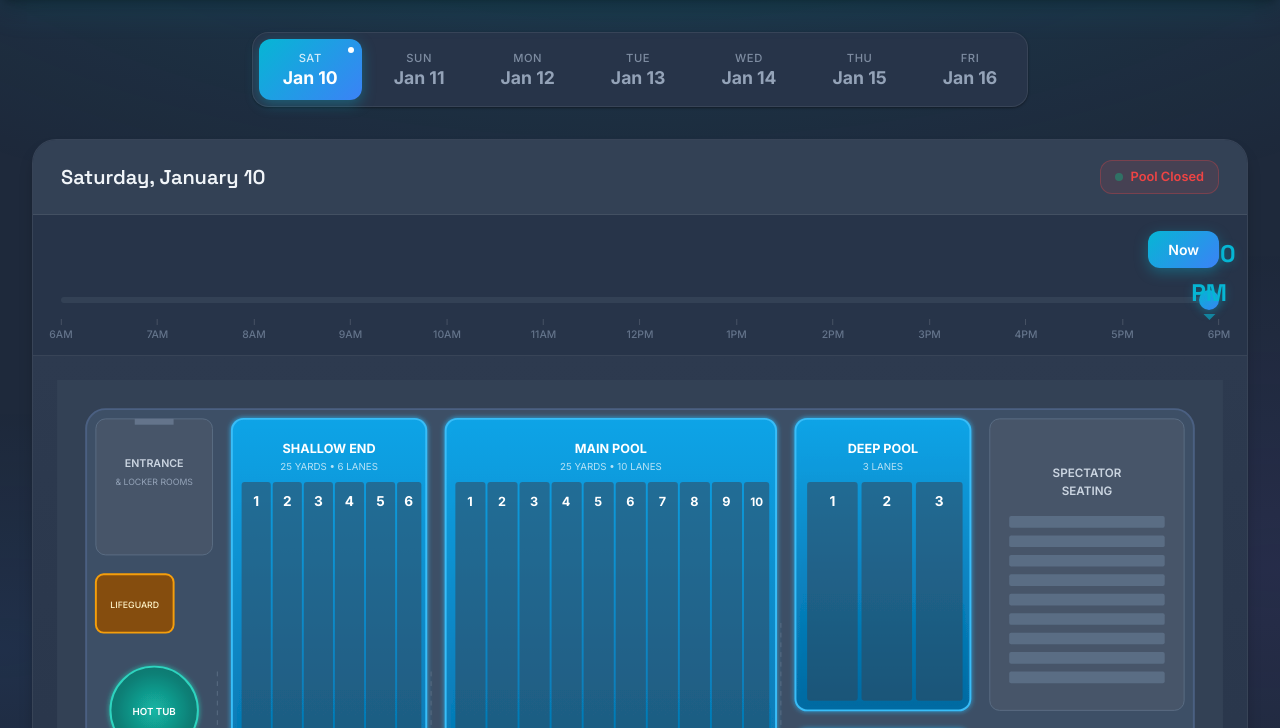
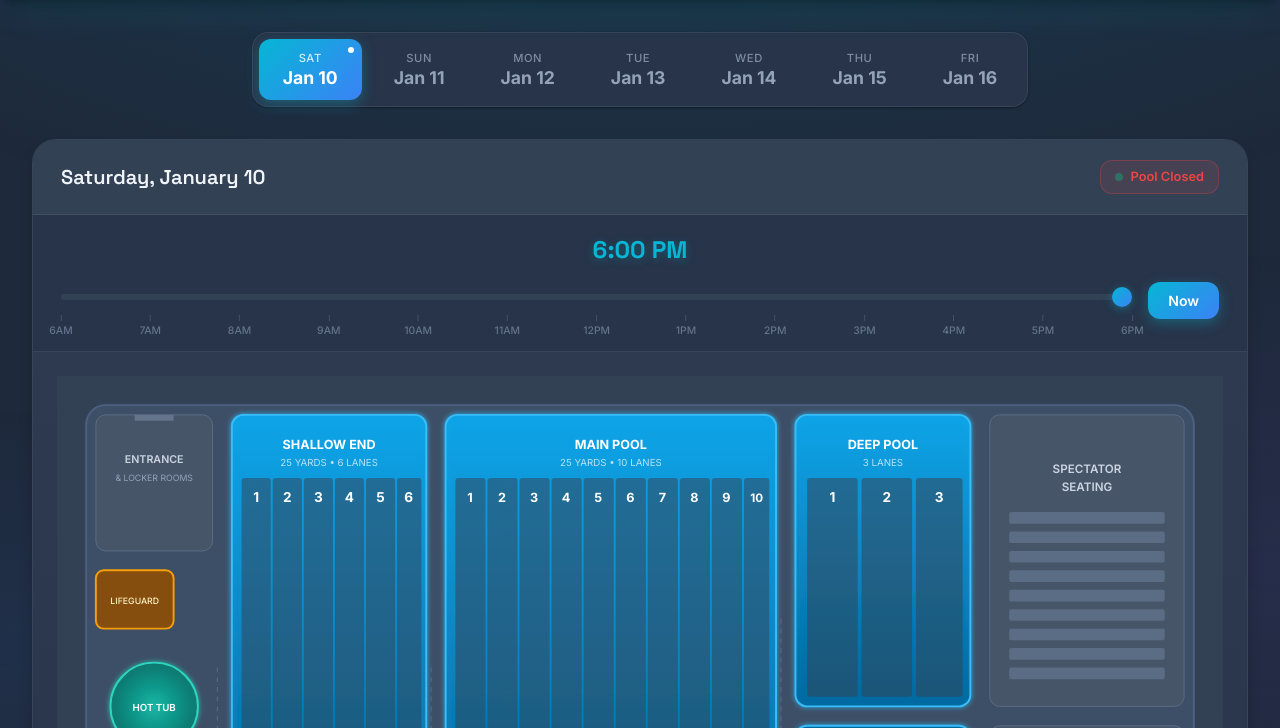
Before and after one commit to otterholte/PoolScheduleVisualizer, a plain HTML site: page index.html in a window 1280 px wide. Shown: the part 72-800 px from the top of the page. Drawn offline with Linux system fonts and the light colour scheme.

Commit message:
Fix time nav layout - centered time display, Now button inline with slider

```diff
--- a/css/style.css
+++ b/css/style.css
@@ -384,33 +384,15 @@ body::before {
 
 /* Time Navigation */
 .time-nav {
-  padding: 20px 28px 16px;
+  padding: 16px 28px 16px;
   border-bottom: 1px solid var(--border-subtle);
   background: var(--bg-secondary);
   position: relative;
 }
 
-.time-nav__now-btn {
-  position: absolute;
-  top: 16px;
-  right: 28px;
-  z-index: 10;
-}
-
-.time-slider-container {
-  position: relative;
-  padding-top: 50px;
-  padding-bottom: 28px;
-}
-
 .time-nav__floating-label {
-  position: absolute;
-  top: 0;
-  left: 0;
-  transform: translateX(-50%);
   text-align: center;
-  pointer-events: none;
-  transition: left 0.05s ease-out;
+  margin-bottom: 12px;
 }
 
 .time-nav__display {
@@ -421,18 +403,16 @@ body::before {
   text-shadow: 0 2px 10px rgba(6, 182, 212, 0.3);
 }
 
-.time-nav__floating-label::after {
-  content: '';
-  position: absolute;
-  bottom: -8px;
-  left: 50%;
-  transform: translateX(-50%);
-  width: 0;
-  height: 0;
-  border-left: 6px solid transparent;
-  border-right: 6px solid transparent;
-  border-top: 6px solid var(--accent-cyan);
-  opacity: 0.6;
+.time-nav__slider-row {
+  display: flex;
+  align-items: flex-start;
+  gap: 16px;
+}
+
+.time-slider-container {
+  flex: 1;
+  position: relative;
+  padding-bottom: 28px;
 }
 
 .time-slider {
--- a/index.html
+++ b/index.html
@@ -55,13 +55,15 @@
 
       <!-- Time Navigation -->
       <div class="time-nav">
-        <button class="btn btn--primary btn--sm time-nav__now-btn" id="btnNow">Now</button>
-        <div class="time-slider-container">
-          <div class="time-nav__floating-label" id="timeFloatingLabel">
-            <span class="time-nav__display" id="timeDisplay">10:00 AM</span>
+        <div class="time-nav__floating-label" id="timeFloatingLabel">
+          <span class="time-nav__display" id="timeDisplay">10:00 AM</span>
+        </div>
+        <div class="time-nav__slider-row">
+          <div class="time-slider-container">
+            <input type="range" class="time-slider" id="timeSlider" min="360" max="1080" step="15" value="600">
+            <div class="time-slider-marks"></div>
           </div>
-          <input type="range" class="time-slider" id="timeSlider" min="360" max="1080" step="15" value="600">
-          <div class="time-slider-marks"></div>
+          <button class="btn btn--primary btn--sm" id="btnNow">Now</button>
         </div>
       </div>
 
--- a/js/app.js
+++ b/js/app.js
@@ -21,7 +21,6 @@ class PoolScheduleApp {
       floorplanTitle: document.getElementById('floorplanTitle'),
       statusBadge: document.getElementById('statusBadge'),
       timeDisplay: document.getElementById('timeDisplay'),
-      timeFloatingLabel: document.getElementById('timeFloatingLabel'),
       timeSlider: document.getElementById('timeSlider'),
       btnNow: document.getElementById('btnNow'),
       floorplan: document.getElementById('floorplan'),
@@ -294,13 +293,7 @@ class PoolScheduleApp {
     // Time slider
     this.elements.timeSlider.addEventListener('input', (e) => {
       this.selectedTimeMinutes = parseInt(e.target.value, 10);
-      this.updateFloatingLabelPosition();
       this.updateDisplay();
-    });
-
-    // Update floating label on window resize
-    window.addEventListener('resize', () => {
-      this.updateFloatingLabelPosition();
     });
 
     // Now button
@@ -429,25 +422,6 @@ class PoolScheduleApp {
 
   updateTimeSlider() {
     this.elements.timeSlider.value = this.selectedTimeMinutes;
-    this.updateFloatingLabelPosition();
-  }
-
-  updateFloatingLabelPosition() {
-    const slider = this.elements.timeSlider;
-    const label = this.elements.timeFloatingLabel;
-    if (!slider || !label) return;
-
-    const min = parseInt(slider.min);
-    const max = parseInt(slider.max);
-    const value = parseInt(slider.value);
-    const percentage = (value - min) / (max - min);
-
-    // Account for thumb width (roughly 20px)
-    const sliderWidth = slider.offsetWidth;
-    const thumbOffset = 10; // half of thumb width
-    const position = percentage * (sliderWidth - thumbOffset * 2) + thumbOffset;
-
-    label.style.left = `${position}px`;
   }
 
   updateDisplay() {
```
